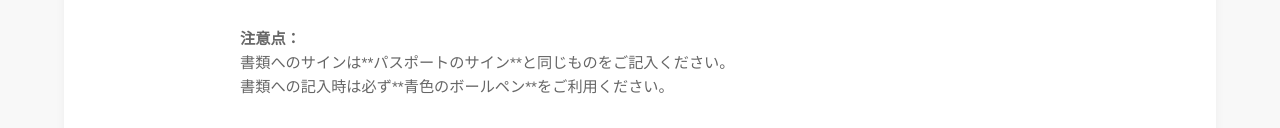
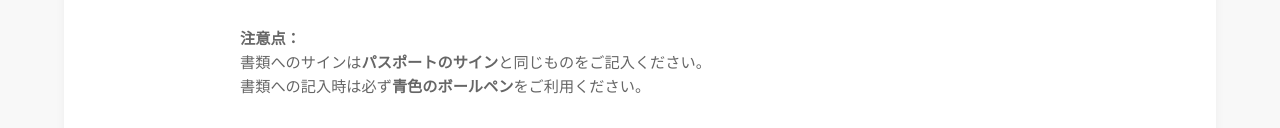
Before and after one commit to Sasuraimitsu/acledasupport, a plain HTML site: page pages/flow-documents.html in a window 1280 px wide. Shown: the part 4076-4204 px from the top of the page. Drawn offline with Linux system fonts and the light colour scheme; files whose address does not match are found by name.

Commit message:
Update flow-documents.html

```diff
--- a/pages/flow-documents.html
+++ b/pages/flow-documents.html
@@ -105,10 +105,10 @@
                                 委任状：片面／全１枚
                             </li>
                         </ul>
-                        <p class="section-note" style="text-align: left; margin-top: 20px;">
+                       <p class="section-note" style="text-align: left; margin-top: 20px;">
                             <strong>注意点：</strong><br>
-                            書類へのサインは**パスポートのサイン**と同じものをご記入ください。<br>
-                            書類への記入時は必ず**青色のボールペン**をご利用ください。
+                            書類へのサインは<span class="highlight-yellow"><strong>パスポートのサイン</strong></span>と同じものをご記入ください。<br>
+                            書類への記入時は必ず<span class="highlight-yellow"><strong>青色のボールペン</strong></span>をご利用ください。
                         </p>
                     </div>
 
```
